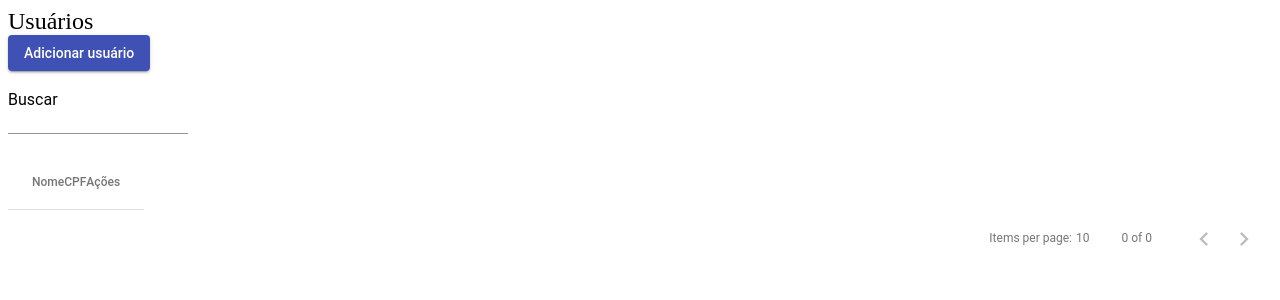
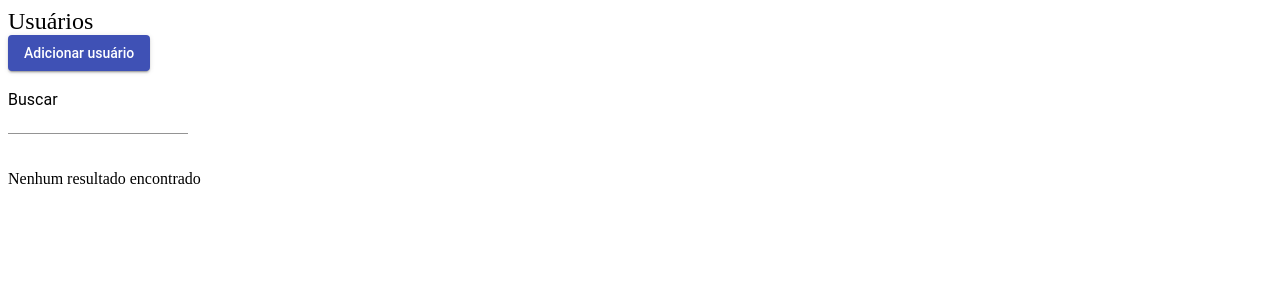
Before and after one commit to karlosdaniel451/ambientacao, an Angular app in the folder frontend/: page /listar-pessoa in a window 1280 px wide. Shown: the top 300 px of the page. Built offline with nearby package versions, Linux system fonts and the light colour scheme; no server answers.

Commit message:
Mostra uma mensangem quando não econtrada um usuário

```diff
--- a/frontend/src/app/component/listar-pessoa/listar-pessoa.component.html
+++ b/frontend/src/app/component/listar-pessoa/listar-pessoa.component.html
@@ -9,6 +9,7 @@
         <input matInput (keyup.enter)="buscarPessoas()" [(ngModel)]="termoBusca">
     </mat-form-field>
 
+  <div *ngIf="existePessoa">
     <table mat-table [dataSource]="pessoas">
       <ng-container matColumnDef="nome">
         <th mat-header-cell *matHeaderCellDef> Nome </th>
@@ -34,3 +35,8 @@
     </table>
     <mat-paginator [length]="totalItems" [pageSize]="pageSize" [pageIndex]="currentPage" (page)="pageChanged($event)"></mat-paginator>
   </div>
+
+  <div *ngIf="!existePessoa">
+    <p>Nenhum resultado encontrado</p>
+  </div>
+</div>
--- a/frontend/src/app/component/listar-pessoa/listar-pessoa.component.ts
+++ b/frontend/src/app/component/listar-pessoa/listar-pessoa.component.ts
@@ -19,6 +19,7 @@ export class ListarPessoaComponent implements OnInit {
   pageSize = 10;
   currentPage = 0;
   termoBusca: any;
+  existePessoa: boolean = false;
 
   constructor(private pessoaService: PessoaService) {}
 
@@ -30,6 +31,7 @@ export class ListarPessoaComponent implements OnInit {
       this.pessoas.data = pessoas.content;
       this.totalItems = pessoas.totalElements;
       this.pageSize = pessoas.size;
+      this.existePessoa = this.existesPessoas(this.totalItems);
     });
   }
 
@@ -63,6 +65,10 @@ export class ListarPessoaComponent implements OnInit {
       this.pessoas.data = pessoas.content;
       this.totalItems = pessoas.totalElements;
       this.pageSize = pessoas.size;
+      this.existePessoa = this.existesPessoas(this.totalItems);
     });
   }
+  existesPessoas(totalItens: number): boolean {
+    return totalItens > 0;
+  }
 }
```
Lines whose indentation alone changed are shown as unchanged.
